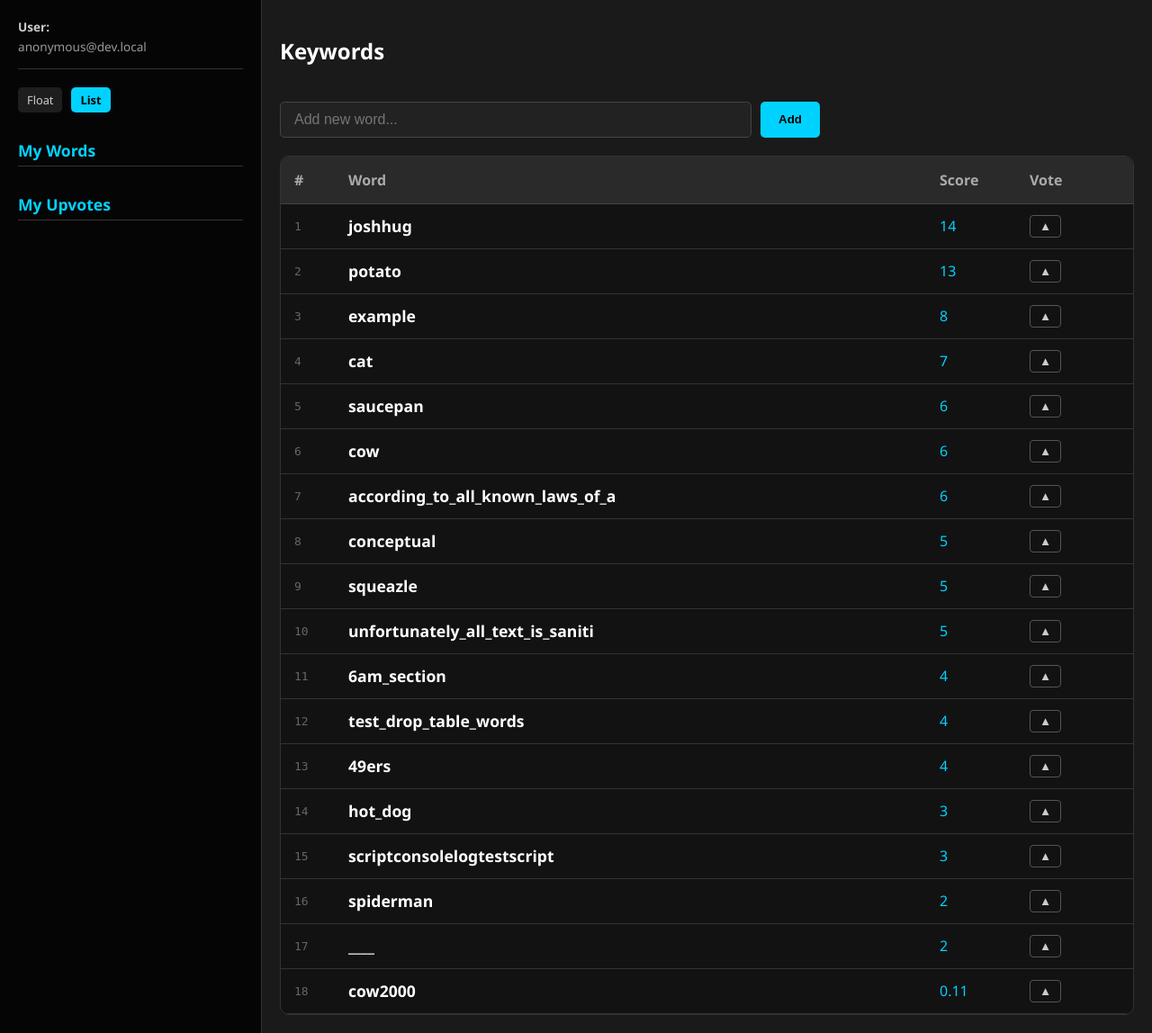
After one commit to joshHug/group_keywords, a Flask app: page /group_keywords/list in a window 1280 px wide. The commit adds this page. Shown: the whole page at 90% size. Run offline with Flask 3, Linux system fonts and the light colour scheme; data comes from the database, SQL or seed files in the repository; both versions use the stored data as it was after the commit; data that the repository does not hold is empty.

Commit message:
list mode added, saved current words.db, added script for removing words

```diff
--- a/app.py
+++ b/app.py
@@ -97,6 +97,14 @@ def process_decay(word_dict):
 @app.route('/group_keywords/')
 def index():
     return render_template('index.html')
+
+@app.route('/group_keywords/float')
+def float_view():
+    return render_template('index.html')
+
+@app.route('/group_keywords/list')
+def list_view():
+    return render_template('list.html')
 
 @app.route('/group_keywords/api/words', methods=['GET'])
 def get_words():
--- /dev/null
+++ b/templates/list.html
@@ -0,0 +1,362 @@
+<!DOCTYPE html>
+<html lang="en">
+<head>
+    <meta charset="UTF-8">
+    <meta name="viewport" content="width=device-width, initial-scale=1.0">
+    <title>Word List View</title>
+    <style>
+        body {
+            margin: 0;
+            background-color: #1a1a1a;
+            color: white;
+            font-family: 'Segoe UI', Tahoma, Geneva, Verdana, sans-serif;
+            display: flex;
+            height: 100vh;
+            overflow: hidden;
+        }
+
+        /* --- SIDEBAR (Kept for User Management) --- */
+        #sidebar {
+            width: 250px;
+            background-color: rgba(0, 0, 0, 0.8);
+            border-right: 1px solid #333;
+            padding: 20px;
+            display: flex;
+            flex-direction: column;
+            gap: 20px;
+            flex-shrink: 0;
+        }
+
+        #user-info {
+            color: #999;
+            font-size: 0.85rem;
+            padding-bottom: 15px;
+            border-bottom: 1px solid #333;
+            word-break: break-all;
+        }
+
+        #user-info strong { color: #ccc; display: block; margin-bottom: 3px; }
+
+        h3 {
+            margin: 0 0 10px 0;
+            color: #00d2ff;
+            font-size: 1.1rem;
+            border-bottom: 1px solid #333;
+            padding-bottom: 5px;
+        }
+
+        .user-list { list-style: none; padding: 0; margin: 0; overflow-y: auto; max-height: 30vh; }
+        .user-list li {
+            display: flex;
+            justify-content: space-between;
+            margin-bottom: 8px;
+            padding: 5px;
+            background: rgba(255, 255, 255, 0.05);
+            border-radius: 5px;
+            font-size: 0.9em;
+        }
+
+        .remove-btn { color: #ff4444; cursor: pointer; font-weight: bold; margin-left: 10px; }
+        .remove-btn:hover { color: #ff0000; }
+
+        /* --- MAIN LIST CONTENT --- */
+        #main-content {
+            flex-grow: 1;
+            display: flex;
+            flex-direction: column;
+            padding: 20px;
+            position: relative;
+        }
+
+        /* Top Bar */
+        .top-bar {
+            display: flex;
+            justify-content: space-between;
+            align-items: center;
+            margin-bottom: 20px;
+        }
+
+        .view-switcher a {
+            text-decoration: none;
+            color: #ccc;
+            background: #333;
+            padding: 8px 15px;
+            border-radius: 5px;
+            font-size: 0.9rem;
+            transition: 0.2s;
+        }
+        .view-switcher a:hover { background: #555; color: white; }
+        .view-switcher a.active { background: #00d2ff; color: #000; font-weight: bold; }
+
+        /* Input Area */
+        .input-row {
+            display: flex;
+            gap: 10px;
+            margin-bottom: 20px;
+            max-width: 600px;
+        }
+        input {
+            flex-grow: 1;
+            padding: 10px 15px;
+            border-radius: 5px;
+            border: 1px solid #444;
+            background: #222;
+            color: white;
+            font-size: 16px;
+            outline: none;
+        }
+        button.add-btn {
+            padding: 10px 20px;
+            border-radius: 5px;
+            border: none;
+            background-color: #00d2ff;
+            color: #000;
+            font-weight: bold;
+            cursor: pointer;
+        }
+        button.add-btn:hover { background-color: #3a7bd5; color: white; }
+
+        /* Scrollable List Area */
+        #list-container {
+            flex-grow: 1;
+            overflow-y: auto;
+            background: rgba(0,0,0,0.3);
+            border-radius: 10px;
+            border: 1px solid #333;
+        }
+
+        .list-header {
+            display: grid;
+            grid-template-columns: 60px 1fr 100px 100px;
+            padding: 15px;
+            background: #2a2a2a;
+            position: sticky;
+            top: 0;
+            border-bottom: 1px solid #444;
+            font-weight: bold;
+            color: #aaa;
+        }
+
+        .word-row {
+            display: grid;
+            grid-template-columns: 60px 1fr 100px 100px;
+            padding: 12px 15px;
+            border-bottom: 1px solid #333;
+            align-items: center;
+            transition: background 0.2s;
+        }
+        .word-row:hover { background: rgba(255,255,255,0.05); }
+
+        .rank-col { color: #666; font-family: monospace; }
+        .text-col { font-size: 1.1em; font-weight: bold; }
+        .weight-col { color: #00d2ff; }
+        .action-col button {
+            background: transparent;
+            border: 1px solid #555;
+            color: #ccc;
+            padding: 4px 10px;
+            border-radius: 4px;
+            cursor: pointer;
+        }
+        .action-col button:hover { border-color: #00d2ff; color: #00d2ff; }
+        .action-col button.voted { background: #2ecc71; border-color: #2ecc71; color: #000; }
+
+        /* Highlights */
+        .my-created .text-col { color: #f1c40f; }
+        .my-upvoted .text-col { color: #2ecc71; }
+
+        /* Responsive */
+        @media screen and (max-width: 768px) {
+            #sidebar { display: none; }
+            .list-header, .word-row { grid-template-columns: 40px 1fr 70px 60px; font-size: 0.9em; }
+        }
+    </style>
+</head>
+<body>
+
+    <div id="sidebar">
+        <div id="user-info">
+            <strong>User:</strong> <span id="user-id-display">Loading...</span>
+        </div>
+<div style="margin-bottom: 10px; display: flex; gap: 10px;">
+    <a href="/group_keywords/float" style="text-decoration: none; background: rgba(255,255,255,0.1); color: #ccc; padding: 5px 10px; border-radius: 5px; font-size: 0.8rem;">Float</a>
+    <a href="/group_keywords/list" style="text-decoration: none; background: #00d2ff; color: black; padding: 5px 10px; border-radius: 5px; font-weight: bold; font-size: 0.8rem;">List</a>
+</div>
+
+        <div>
+            <h3>My Words</h3>
+            <ul id="created-list" class="user-list"></ul>
+        </div>
+        <div>
+            <h3>My Upvotes</h3>
+            <ul id="upvoted-list" class="user-list"></ul>
+        </div>
+    </div>
+
+    <div id="main-content">
+        <div class="top-bar">
+            <h2>Keywords</h2>
+        </div>
+
+        <div class="input-row">
+            <input type="text" id="wordInput" placeholder="Add new word..." maxlength="12">
+            <button class="add-btn" onclick="submitWord()">Add</button>
+        </div>
+
+        <div id="list-container">
+            <div class="list-header">
+                <div>#</div>
+                <div>Word</div>
+                <div>Score</div>
+                <div>Vote</div>
+            </div>
+            <div id="words-wrapper">
+                </div>
+        </div>
+    </div>
+
+    <script>
+        const wordsWrapper = document.getElementById('words-wrapper');
+        const inputField = document.getElementById('wordInput');
+
+        let myCreatedIds = new Set();
+        let myUpvotedIds = new Set();
+
+        // --- FETCHING DATA ---
+        async function fetchAllData() {
+            await fetchUserData();
+            await fetchWords();
+        }
+
+        async function fetchWords() {
+            try {
+                const response = await fetch('/group_keywords/api/words');
+                if (!response.ok) return;
+                const data = await response.json();
+
+                // Sort by weight descending
+                data.sort((a, b) => b.weight - a.weight);
+
+                renderList(data);
+            } catch (e) { console.error("Polling error:", e); }
+        }
+
+        async function fetchUserData() {
+            try {
+                const response = await fetch('/group_keywords/api/user_data');
+                if (!response.ok) return;
+                const data = await response.json();
+
+                document.getElementById('user-id-display').innerText = data.user_id;
+                myCreatedIds = new Set(data.created.map(w => w.id));
+                myUpvotedIds = new Set(data.upvoted.map(w => w.id));
+
+                renderSidebar(data);
+            } catch (e) { console.error("User data error:", e); }
+        }
+
+        // --- RENDERING ---
+        function renderList(words) {
+            wordsWrapper.innerHTML = '';
+
+            words.forEach((word, index) => {
+                const row = document.createElement('div');
+                row.className = 'word-row';
+
+                // Highlights
+                if (myCreatedIds.has(word.id)) row.classList.add('my-created');
+                else if (myUpvotedIds.has(word.id)) row.classList.add('my-upvoted');
+
+                // Button state
+                const isVoted = myUpvotedIds.has(word.id);
+                const btnClass = isVoted ? 'voted' : '';
+                const btnText = isVoted ? '✔' : '▲';
+                const displayWeight = Number.isInteger(word.weight) ? word.weight : word.weight.toFixed(2);
+
+                row.innerHTML = `
+                    <div class="rank-col">${index + 1}</div>
+                    <div class="text-col">${word.text}</div>
+                    <div class="weight-col">${displayWeight}</div>
+                    <div class="action-col">
+                        <button class="${btnClass}" onclick="toggleVote(${word.id})">${btnText}</button>
+                    </div>
+                `;
+                wordsWrapper.appendChild(row);
+            });
+        }
+
+        function renderSidebar(data) {
+            const createdList = document.getElementById('created-list');
+            const upvotedList = document.getElementById('upvoted-list');
+
+            createdList.innerHTML = '';
+            upvotedList.innerHTML = '';
+
+            data.created.forEach(word => {
+                const li = document.createElement('li');
+                li.innerHTML = `<span style="color:#f1c40f">${word.text}</span><span class="remove-btn" onclick="deleteCreatedWord(${word.id}, ${word.weight})">✕</span>`;
+                createdList.appendChild(li);
+            });
+
+            data.upvoted.forEach(word => {
+                const li = document.createElement('li');
+                li.innerHTML = `<span style="color:#2ecc71">${word.text}</span><span class="remove-btn" onclick="removeUpvote(${word.id})">✕</span>`;
+                upvotedList.appendChild(li);
+            });
+        }
+
+        // --- ACTIONS ---
+        async function submitWord() {
+            const text = inputField.value;
+            if(!text) return;
+
+            const response = await fetch('/group_keywords/api/words', {
+                method: 'POST',
+                headers: {'Content-Type': 'application/json'},
+                body: JSON.stringify({ text: text })
+            });
+            const data = await response.json();
+
+            if (response.status === 403) alert(data.message);
+            else if (data.status === 'exists') alert("Word already exists!");
+
+            inputField.value = '';
+            fetchAllData();
+        }
+
+        function toggleVote(id) {
+            if (myUpvotedIds.has(id)) removeUpvote(id);
+            else upvoteWord(id);
+        }
+
+        async function upvoteWord(id) {
+            await fetch(`/group_keywords/api/words/${id}/upvote`, { method: 'POST' });
+            fetchAllData();
+        }
+
+        async function removeUpvote(id) {
+            await fetch(`/group_keywords/api/words/${id}/vote`, { method: 'DELETE' });
+            fetchAllData();
+        }
+
+        async function deleteCreatedWord(id, weight) {
+            let message = (weight <= 2) ? "Remove this word?" : "Detach yourself from this word?";
+            if(!confirm(message)) return;
+            await fetch(`/group_keywords/api/words/${id}/delete`, { method: 'DELETE' });
+            fetchAllData();
+        }
+
+        // Init and Polling
+        fetchAllData();
+
+        inputField.addEventListener('keypress', function (e) {
+            if (e.key === 'Enter') submitWord();
+        });
+
+        setInterval(() => {
+            if (!document.hidden) fetchAllData();
+        }, 2000);
+
+    </script>
+</body>
+</html>
```
Also changed, not shown: delword.py (added, +43 -0 lines), templates/index.html (+96 -29 lines), words.db (added), 1 other file.
